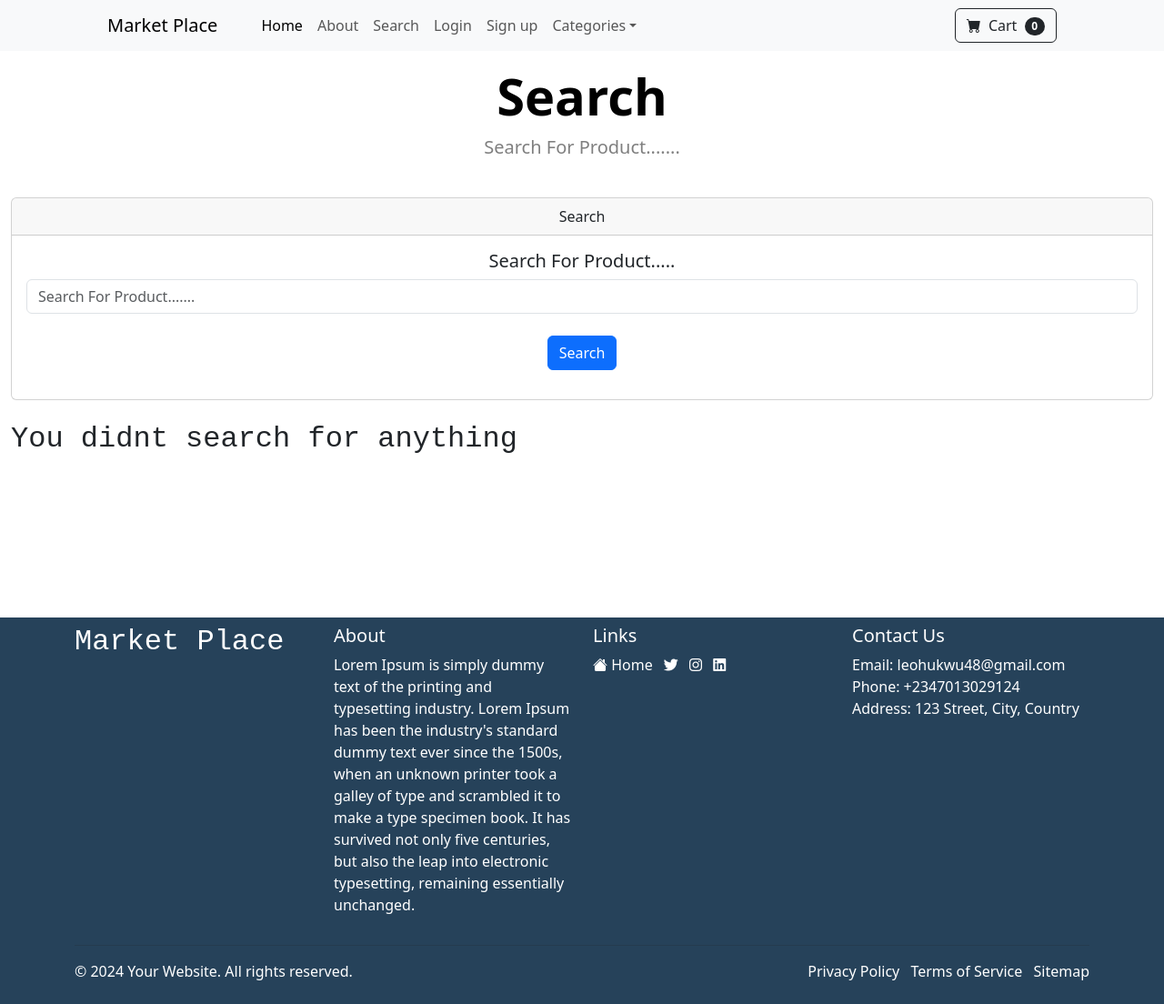
After one commit to jiggyboy1/market_place, a Django app: page /search/ in a window 1280 px wide. The commit adds this page. Shown: the whole page at 91% size. Run offline with Django 5.2, Linux system fonts and the light colour scheme.

Commit message:
initial commit

```diff
--- a/main/urls.py
+++ b/main/urls.py
@@ -12,5 +12,5 @@ urlpatterns = [
     path('update_password/',views.update_password, name='update_password'),
     path('update_user/',views.update_user, name='update_user'),
     path('update_info/',views.update_info, name='update_info'),
-
+    path('search/',views.search, name='search'),
 ]
--- a/main/views.py
+++ b/main/views.py
@@ -5,12 +5,29 @@ from .forms import Register_form,Updateuserform,ChangePasswordForm,UserInfo
 from django.contrib.auth import login,logout,authenticate
 from django.contrib.auth.models import User
 
+
 # Create your views here.
 def home(request):
     product = Product.objects.all()
     cateogry = Cateogry.objects.all()
     context = {'product':product,'cateogry':cateogry}
     return render(request,'home.html',context)
+
+
+def search(request):
+    if request.method == "POST":
+        searched = request.POST['searched']
+        items = Product.objects.filter(name__icontains=searched)
+
+        if not items:
+            messages.success(request,"That Product Doesn't Exist.....Please Try Again")
+            return render(request,'search.html',{})
+        else:
+            context = {'searched':searched,'items':items}
+            return render(request,'search.html',context)
+
+    else:
+        return render(request,'search.html')
 
 
 def review(request,pk):
--- a/templates/partial/nav.html
+++ b/templates/partial/nav.html
@@ -7,6 +7,7 @@
                     <ul class="navbar-nav me-auto mb-2 mb-lg-0 ms-lg-4">
                         <li class="nav-item"><a class="nav-link active" aria-current="page" href="{% url 'home' %}">Home</a></li>
                         <li class="nav-item"><a class="nav-link" href="#">About</a></li>
+                        <li class="nav-item"><a class="nav-link" href="{% url 'search' %}">Search</a></li>
                         {% if request.user.is_authenticated %}
                         <li class="nav-item dropdown">
                             <a class="nav-link dropdown-toggle" id="navbarDropdown" href="#" role="button" data-bs-toggle="dropdown" aria-expanded="false">Profile</a>
--- /dev/null
+++ b/templates/search.html
@@ -0,0 +1,62 @@
+{% extends 'partial/main.html' %}
+{% load static %}
+{% block content %}
+
+
+<header class="">
+    <div class="container px-2 px-lg-3 my-3">
+        <div class="text-center text-black">
+            <h1 class="display-4 fw-bolder">Search</h1>
+            <p class="lead fw-normal text-black-50 mb-0">Search For Product.......</p>
+        </div>
+    </div>
+</header>
+<br>
+
+<div class="container-fluid">
+    <div class="card" style="text-align: center;">
+        <div class="card-header">
+            Search
+        </div>
+        <div class="card-body">
+            <h5 class="card-title">Search For Product.....</h5>
+            <div class="mb-3">
+                <form action="" method="post">
+                    {% csrf_token %}
+                    <input type="search" class="form-control"  placeholder="Search For Product......." name="searched"><br>
+                    <button type="submit" class="btn btn-primary">Search</button>
+                </form>
+            </div>
+        </div>
+    </div>
+
+    <br>
+
+    <div class="row">
+    {% if searched %}
+        {% for item in items %}
+            <div class="col-6 col-lg-3">
+                <div class="card">
+                    <div class="card h-100" >
+                        <img src="{{item.image.url}}" class="card-img-top " alt="..." height="200" width="180"  >
+                        <div class="card-body" >
+                        <h6 class="card-title">{{item.name}}  </h6>
+                        <b>${{item.price}} </b>
+                        <p class="card-text">{{item}}</p>
+                        <a href="{% url 'product' item.id %}" class="btn btn-outline-dark">View Product</a>
+                        </div>
+                    </div>
+                </div>
+            </div>
+
+        {% endfor %}
+    {% else %}
+            <h2>You didnt search for anything</h2>
+    {% endif %}
+    </div>
+</div>
+
+
+<br><br><br><br><br><br>
+
+{% endblock content %}
```
Also changed, not shown: db.sqlite3.
